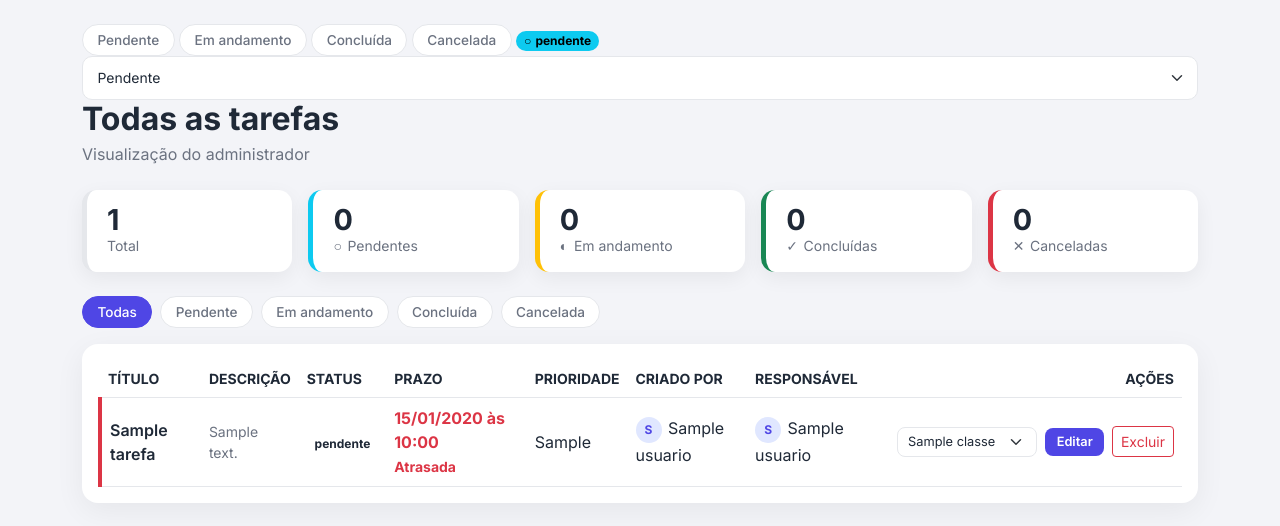
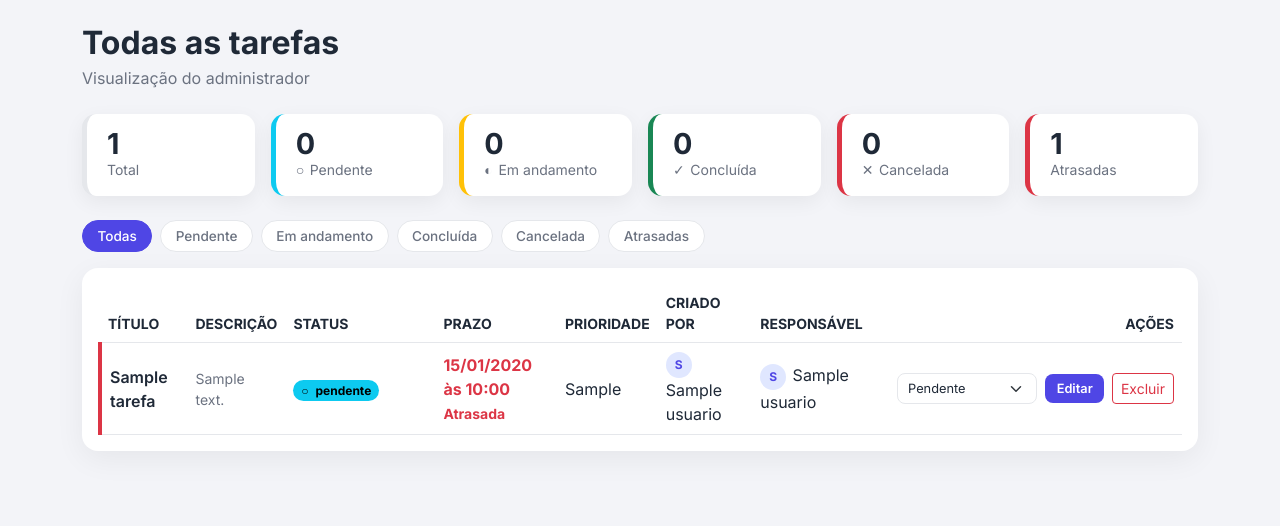
Before and after one commit to oaliso/taskdorah, a Flask app: template gerenciador_de_tarefas/templates/quadro_admin.html in a window 1280 px wide. Shown: the part 56-582 px from the top of the page. Run offline with Flask 3, Linux system fonts and the light colour scheme; tables that the repository leaves empty hold one stand-in row (values such as "Sample post"); the template is opened without the code that fills it: values that come from a table or form of the project are taken from there, most other values are stand-ins (such as "Sample title", 1, 10 or a date in 2020).

Commit message:
Painel admin: adiciona cartão e filtro de atrasadas

```diff
--- a/gerenciador_de_tarefas/templates/quadro_admin.html
+++ b/gerenciador_de_tarefas/templates/quadro_admin.html
@@ -1,21 +1,6 @@
 {% extends "base.html" %}
 {% block title %}Painel do Administrador - Gerenciador de Tarefas{% endblock %}
 {% block content %}
-
-{# botões de filtro: depois do botão "Todas" #}
-{% for s in STATUS_VALIDOS %}
-    <button type="button" class="filtro" data-filtro="{{ s }}">{{ s }}</button>
-{% endfor %}
-
-{# selo de status na tabela #}
-<span class="selo {{ CLASSES_STATUS.get(tarefa.status, 'status-pendente') }}">{{ tarefa.status }}</span>
-
-{# select de status da coluna Ações, já com rótulo para leitores de tela #}
-<select name="status" class="form-select form-select-sm" aria-label="Status da tarefa" onchange="this.form.submit()">
-    {% for s in STATUS_VALIDOS %}
-        <option value="{{ s }}" {{ 'selected' if s == tarefa.status else '' }}>{{ s }}</option>
-    {% endfor %}
-</select>
 
 {% macro pessoa(usuario) %}
     {% if usuario %}
@@ -30,30 +15,39 @@
     <p class="text-secondary mb-0">Visualização do administrador</p>
 </div>
 
+{% set resumo = namespace(atrasadas=0) %}
+{% for tarefa in tarefas %}
+    {% if tarefa_atrasada(tarefa) %}
+        {% set resumo.atrasadas = resumo.atrasadas + 1 %}
+    {% endif %}
+{% endfor %}
+
 <div class="row g-3 mb-4">
     <div class="col-6 col-md">
         <div class="stat"><div class="num">{{ tarefas|length }}</div><div class="text-secondary small">Total</div></div>
     </div>
+    {% for s in STATUS_VALIDOS %}
     <div class="col-6 col-md">
-        <div class="stat status-pendente"><div class="num">{{ tarefas|selectattr('status', 'equalto', 'Pendente')|list|length }}</div><div class="text-secondary small">Pendentes</div></div>
+        <div class="stat {{ CLASSES_STATUS[s] }}">
+            <div class="num">{{ tarefas|selectattr('status', 'equalto', s)|list|length }}</div>
+            <div class="text-secondary small">{{ s }}</div>
+        </div>
     </div>
+    {% endfor %}
     <div class="col-6 col-md">
-        <div class="stat status-andamento"><div class="num">{{ tarefas|selectattr('status', 'equalto', 'Em andamento')|list|length }}</div><div class="text-secondary small">Em andamento</div></div>
-    </div>
-    <div class="col-6 col-md">
-        <div class="stat status-concluida"><div class="num">{{ tarefas|selectattr('status', 'equalto', 'Concluída')|list|length }}</div><div class="text-secondary small">Concluídas</div></div>
-    </div>
-    <div class="col-6 col-md">
-        <div class="stat status-cancelada"><div class="num">{{ tarefas|selectattr('status', 'equalto', 'Cancelada')|list|length }}</div><div class="text-secondary small">Canceladas</div></div>
+        <div class="stat" style="--st: var(--status-cancelada);">
+            <div class="num">{{ resumo.atrasadas }}</div>
+            <div class="text-secondary small">Atrasadas</div>
+        </div>
     </div>
 </div>
 
 <div class="d-flex flex-wrap gap-2 mb-3">
     <button type="button" class="filtro ativo" data-filtro="todas">Todas</button>
-    <button type="button" class="filtro" data-filtro="Pendente">Pendente</button>
-    <button type="button" class="filtro" data-filtro="Em andamento">Em andamento</button>
-    <button type="button" class="filtro" data-filtro="Concluída">Concluída</button>
-    <button type="button" class="filtro" data-filtro="Cancelada">Cancelada</button>
+    {% for s in STATUS_VALIDOS %}
+        <button type="button" class="filtro" data-filtro="{{ s }}">{{ s }}</button>
+    {% endfor %}
+    <button type="button" class="filtro" data-filtro="atrasadas">Atrasadas</button>
 </div>
 
 <div class="cartao" style="padding:1rem;">
@@ -63,131 +57,83 @@
                 <tr class="text-secondary small text-uppercase">
                     <th>Título</th>
                     <th>Descrição</th>
-                    <th>Status</th>
+                    <th style="width: 150px;">Status</th>
                     <th>Prazo</th>
                     <th>Prioridade</th>
                     <th>Criado por</th>
                     <th>Responsável</th>
-                    <th class="text-end">Ações</th>
+                    <th class="text-end" style="width: 300px;">Ações</th>
                 </tr>
             </thead>
             <tbody>
                 {% for tarefa in tarefas %}
+                <tr data-status="{{ tarefa.status }}"
+                    data-atrasada="{{ 'sim' if tarefa_atrasada(tarefa) else 'nao' }}"
+                    {% if tarefa_atrasada(tarefa) %}class="tarefa-atrasada"{% endif %}>
 
-                <tr
-                    data-status="{{ tarefa.status }}"
-                    {% if tarefa_atrasada(tarefa) %}
-                        class="tarefa-atrasada"
-                    {% endif %}
-                >
-
-                    <td class="fw-semibold">
-                        {{ tarefa.titulo }}
+                    <td class="fw-semibold" title="{{ tarefa.titulo }}">
+                        {{ tarefa.titulo | truncate(15) }}
                     </td>
 
-                    <td class="text-secondary small">
-                        {{ (tarefa.descricao or '')|truncate(60) }}
+                    <td class="text-secondary small" title="{{ tarefa.descricao or '' }}">
+                        {{ (tarefa.descricao or '')|truncate(40) }}
                     </td>
 
                     <td>
-                        <span class="selo {{ classes.get(tarefa.status, 'status-pendente') }}">
+                        <span class="selo {{ CLASSES_STATUS.get(tarefa.status, 'status-pendente') }}">
                             {{ tarefa.status }}
                         </span>
                     </td>
 
                     <td>
                         {% if tarefa.prazo %}
-
                             <span class="{% if tarefa_atrasada(tarefa) %}prazo-atrasado{% endif %}">
                                 {{ tarefa.prazo.strftime('%d/%m/%Y às %H:%M') }}
-
                                 {% if tarefa_atrasada(tarefa) %}
-                                    <br>
-                                    <small>Atrasada</small>
+                                    <br><small>Atrasada</small>
                                 {% endif %}
                             </span>
-
                         {% else %}
-
-                            <span class="text-secondary">
-                                —
-                            </span>
-
+                            <span class="text-secondary">—</span>
                         {% endif %}
                     </td>
 
-                    <td>
-                        {{ tarefa.prioridade or 'A definir' }}
-                    </td>
+                    <td>{{ tarefa.prioridade or 'A definir' }}</td>
 
-                    <td>
-                        {{ pessoa(tarefa.criador) }}
-                    </td>
+                    <td>{{ pessoa(tarefa.criador) }}</td>
 
-                    <td>
-                        {{ pessoa(tarefa.responsavel) }}
-                    </td>
+                    <td>{{ pessoa(tarefa.responsavel) }}</td>
 
                     <td>
                         <div class="d-flex justify-content-end align-items-center gap-2">
 
-                            <form
-                                action="{{ url_for('alterar_status', tarefa_id=tarefa.id) }}"
-                                method="POST"
-                            >
-                                <select
-                                    name="status"
-                                    class="form-select form-select-sm"
-                                    onchange="this.form.submit()"
-                                    aria-label="Alterar status da tarefa"
-                                >
-                                    {% for s in classes %}
-                                        <option
-                                            value="{{ s }}"
-                                            {{ 'selected' if s == tarefa.status }}
-                                        >
-                                            {{ s }}
-                                        </option>
+                            <form action="{{ url_for('alterar_status', tarefa_id=tarefa.id) }}" method="POST">
+                                <select name="status" class="form-select form-select-sm"
+                                        onchange="this.form.submit()"
+                                        aria-label="Alterar status da tarefa">
+                                    {% for s in STATUS_VALIDOS %}
+                                        <option value="{{ s }}" {{ 'selected' if s == tarefa.status else '' }}>{{ s }}</option>
                                     {% endfor %}
                                 </select>
                             </form>
 
-                            <a
-                                href="{{ url_for('editar_tarefa', tarefa_id=tarefa.id) }}"
-                                class="btn btn-principal btn-sm"
-                            >
-                                Editar
-                            </a>
+                            <a href="{{ url_for('editar_tarefa', tarefa_id=tarefa.id) }}"
+                               class="btn btn-principal btn-sm">Editar</a>
 
-                            <form
-                                action="{{ url_for('excluir_tarefa', tarefa_id=tarefa.id) }}"
-                                method="POST"
-                                onsubmit="return confirm('Tem certeza que deseja excluir esta tarefa?');"
-                            >
-                                <button
-                                    type="submit"
-                                    class="btn btn-outline-danger btn-sm"
-                                >
-                                    Excluir
-                                </button>
+                            <form action="{{ url_for('excluir_tarefa', tarefa_id=tarefa.id) }}" method="POST"
+                                  onsubmit="return confirm('Tem certeza que deseja excluir esta tarefa?');">
+                                <button type="submit" class="btn btn-outline-danger btn-sm">Excluir</button>
                             </form>
 
                         </div>
                     </td>
-
                 </tr>
-
                 {% else %}
-
                 <tr>
-                    <td
-                        colspan="8"
-                        class="text-center text-secondary py-4"
-                    >
+                    <td colspan="8" class="text-center text-secondary py-4">
                         Nenhuma tarefa cadastrada.
                     </td>
                 </tr>
-
                 {% endfor %}
             </tbody>
         </table>
@@ -201,7 +147,10 @@
             botao.classList.add('ativo');
             var filtro = botao.dataset.filtro;
             document.querySelectorAll('tbody tr[data-status]').forEach(function (linha) {
-                linha.style.display = (filtro === 'todas' || linha.dataset.status === filtro) ? '' : 'none';
+                var corresponde = filtro === 'todas'
+                    || (filtro === 'atrasadas' && linha.dataset.atrasada === 'sim')
+                    || linha.dataset.status === filtro;
+                linha.style.display = corresponde ? '' : 'none';
             });
         });
     });
```
